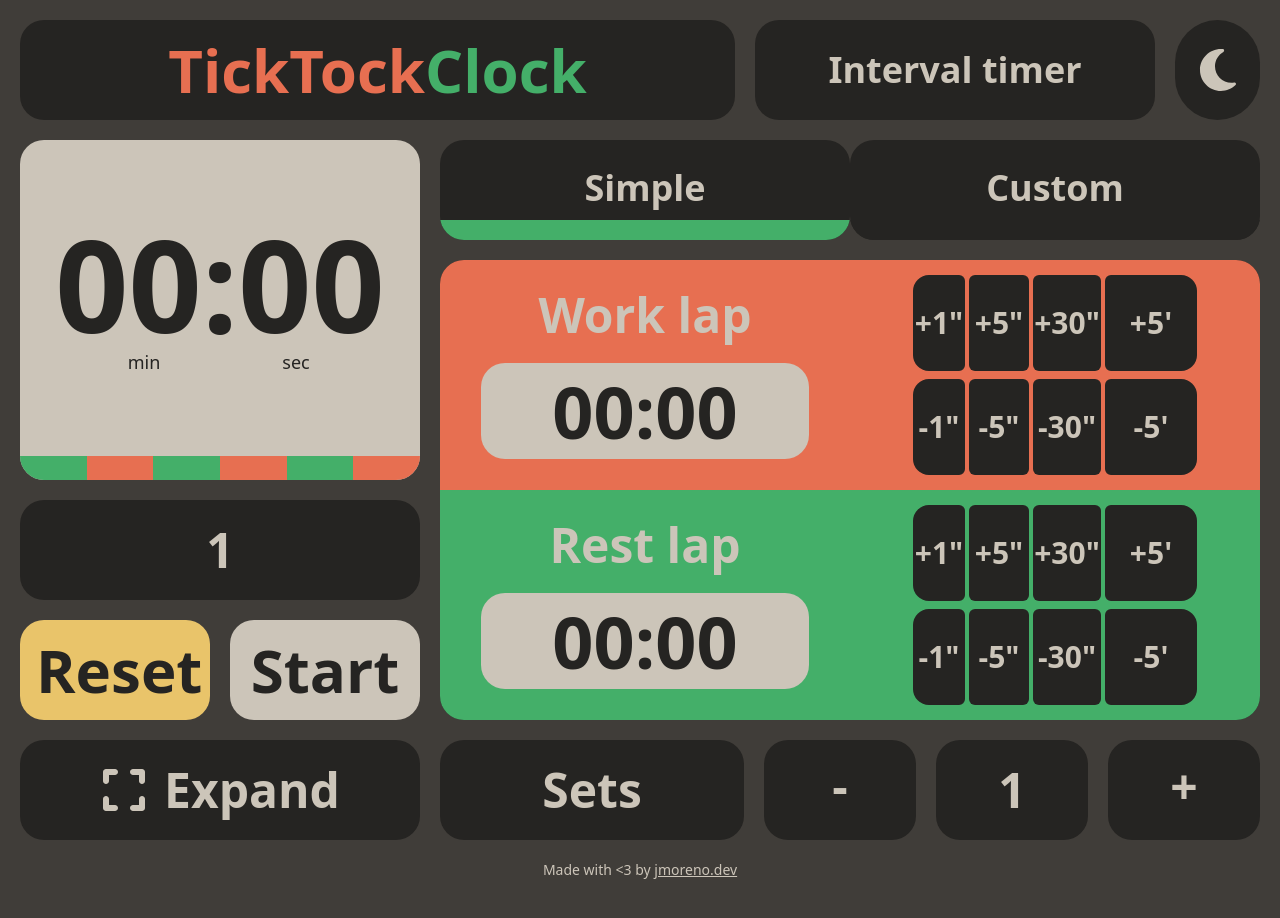
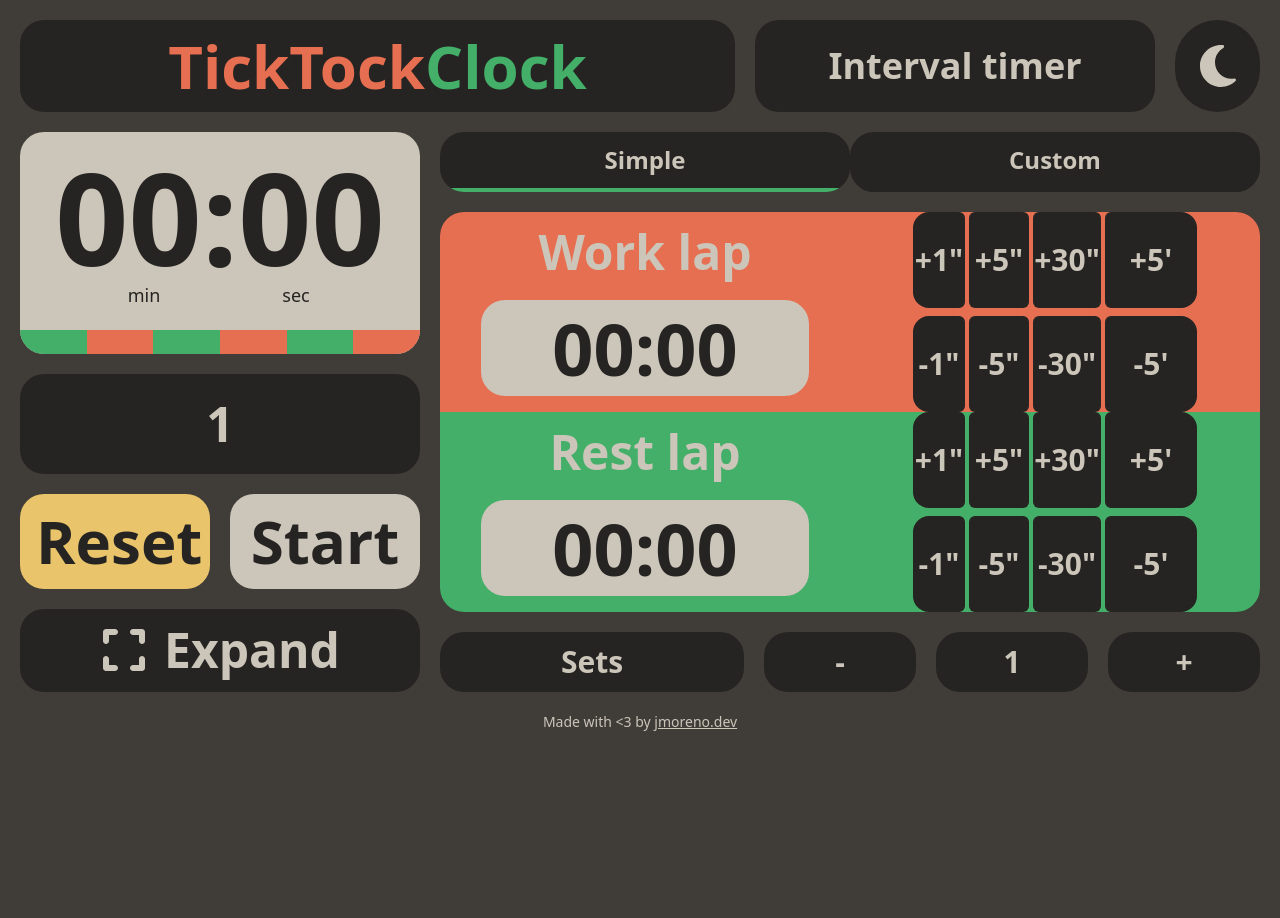
Before and after one commit to jesu-m0/TickTockClock, a React (Vite) app in the folder TickTockClock/: page / in a window 1280 px wide. Shown: the top 918 px of the page. After the commit the page ends 816 px from the top, so only its background shows below. Built offline with nearby package versions, Linux system fonts and the light colour scheme.

Commit message:
feat: try with opus

```diff
--- a/TickTockClock/src/components/SimpleInfo/SimpleInfo.tsx
+++ b/TickTockClock/src/components/SimpleInfo/SimpleInfo.tsx
@@ -183,11 +183,11 @@ const SimpleInfo: React.FC = () => {
             <div className='order-9 lg:order-6 lg:col-span-8 col-span-12 lg:row-span-5 row-span-8 flex flex-col lg:gap-5 gap-3'>
 
                   {/* First section - Work and Rest */}
-                  <div className='flex-grow rounded-3xl content-center dark:bg-eerieBlack bg-floralWhite flex flex-col'>
-                        <div className='h-full'>
+                  <div className='flex-1 rounded-3xl content-center dark:bg-eerieBlack bg-floralWhite flex flex-col min-h-0'>
+                        <div className='h-full flex flex-col'>
 
                               {/* Work Section */}
-                              <div className='h-1/2 items-center flex lg:flex-row flex-col justify-evenly bg-burntSienna rounded-t-3xl'>
+                              <div className='flex-1 items-center flex lg:flex-row flex-col justify-evenly bg-burntSienna rounded-t-3xl'>
 
                                     {/* Work Timer Display */}
                                     <div className='time-controls-layout'>
@@ -234,7 +234,7 @@ const SimpleInfo: React.FC = () => {
 
 
                               {/* Rest Section */}
-                              <div className='h-1/2 items-center flex lg:flex-row flex-col justify-evenly rounded-b-3xl bg-jade'>
+                              <div className='flex-1 items-center flex lg:flex-row flex-col justify-evenly rounded-b-3xl bg-jade'>
                                     {/* Rest Timer Display */}
                                     <div className='time-controls-layout'>
                                           <p className="timer-phase-title">Rest lap</p>
@@ -281,9 +281,9 @@ const SimpleInfo: React.FC = () => {
                   </div>
 
                   {/* Sets management */}
-                  <div className='lg:h-[100px] h-[10vh] min-h-[60px] rounded-3xl flex items-center lg:gap-5 gap-2 sm:gap-3'>
+                  <div className='h-[60px] rounded-3xl flex items-center lg:gap-5 gap-2 sm:gap-3'>
                         <div className='dark:bg-eerieBlack bg-floralWhite rounded-3xl h-full w-2/5 flex items-center justify-center'>
-                              <p className="dark:text-timberwolf text-blackOlive lg:text-5xl text-2xl sm:text-3xl font-black">Sets</p>
+                              <p className="dark:text-timberwolf text-blackOlive text-2xl lg:text-3xl font-black">Sets</p>
                         </div>
                         <div
                               className={`dark:bg-eerieBlack bg-floralWhite rounded-3xl h-full w-1/5 flex items-center justify-center
@@ -291,10 +291,10 @@ const SimpleInfo: React.FC = () => {
                                     ${minusClicked ? 'scale-animation' : ''}`}
                               onClick={handleSetsDown}
                         >
-                              <p className="dark:text-timberwolf text-blackOlive lg:text-5xl text-3xl sm:text-4xl font-black pb-2">-</p>
+                              <p className="dark:text-timberwolf text-blackOlive text-2xl lg:text-3xl font-black">-</p>
                         </div>
                         <div className='dark:bg-eerieBlack bg-floralWhite rounded-3xl h-full w-1/5 flex items-center justify-center'>
-                              <p className="dark:text-timberwolf text-blackOlive lg:text-5xl text-3xl sm:text-4xl font-black">{simpleTimerInfo.sets}</p>
+                              <p className="dark:text-timberwolf text-blackOlive text-2xl lg:text-3xl font-black">{simpleTimerInfo.sets}</p>
                         </div>
                         <div
                               className={`dark:bg-eerieBlack bg-floralWhite rounded-3xl h-full w-1/5 flex items-center justify-center
@@ -302,7 +302,7 @@ const SimpleInfo: React.FC = () => {
                                     ${plusClicked ? 'scale-animation' : ''}`}
                               onClick={handleSetsUp}
                         >
-                              <p className="dark:text-timberwolf text-blackOlive lg:text-5xl text-3xl sm:text-4xl font-black pb-2">+</p>
+                              <p className="dark:text-timberwolf text-blackOlive text-2xl lg:text-3xl font-black">+</p>
                         </div>
                   </div>
             </div>
--- a/TickTockClock/src/components/mainPage.tsx
+++ b/TickTockClock/src/components/mainPage.tsx
@@ -168,12 +168,12 @@ const MainPage: React.FC = () => {
       return (
             <div className="pb-16">
                   <div className="container mx-auto p-5">
-                        <div className="grid grid-cols-12 lg:gap-5 gap-3" style={{ gridAutoRows: 'clamp(60px, 8vw, 100px)' }}>
+                        <div className="grid grid-cols-12 lg:gap-5 gap-3" style={{ gridAutoRows: 'minmax(60px, auto)' }}>
                               <Header></Header>
 
                               {/*Clock */}
                               <div
-                                    className={`order-4 lg:order-4 lg:col-span-4 col-span-12 row-span-4 rounded-3xl content-center flex flex-col lg:gap-5 gap-3
+                                    className={`order-4 lg:order-4 lg:col-span-4 col-span-12 lg:row-span-4 row-span-4 rounded-3xl content-center flex flex-col lg:gap-5 gap-3
                                     ${simpleTimerInfo.currentAnimation ===
                                                 AnimationType.ALREADY_RESET ||
                                                 simpleTimerInfo.currentAnimation ===
@@ -186,21 +186,21 @@ const MainPage: React.FC = () => {
                               </div>
 
                               {/*Mode selection*/}
-                              <div id="modeSelection" className="order-8 lg:order-5 lg:col-span-8 col-span-12 row-span-1 content-center flex">
+                              <div id="modeSelection" className="order-8 lg:order-5 lg:col-span-8 col-span-12 row-span-1 h-[60px] flex">
                                     {/*Simple btn*/}
-                                    <div className="w-1/2 h-full rounded-3xl content-center dark:bg-eerieBlack bg-floralWhite cursor-pointer flex flex-col overflow-hidden"
+                                    <div className="w-1/2 h-full rounded-3xl dark:bg-eerieBlack bg-floralWhite cursor-pointer flex flex-col overflow-hidden"
                                           onClick={changeToSimple}>
 
                                           {/*Title*/}
-                                          <div className="lg:pt-4 pt-2 px-4 h-4/5 flex items-center justify-center">
-                                                <p className={`font-extrabold dark:text-timberwolf text-blackOlive text-2xl lg:text-4xl text-center transition-colors duration-300`}>
+                                          <div className="px-4 flex-1 flex items-center justify-center">
+                                                <p className={`font-extrabold dark:text-timberwolf text-blackOlive text-xl lg:text-2xl text-center transition-colors duration-300`}>
                                                       Simple
                                                 </p>
                                           </div>
 
                                           {/*Bar*/}
-                                          <div className="w-full flex flex-row h-1/5">
-                                                <div className={`h-full flex-1 rounded-b-3xl transform duration-300
+                                          <div className="w-full h-1">
+                                                <div className={`h-full w-full rounded-b-3xl transform duration-300
                                                       ${isSimpleMode ? "bg-jade" : "dark:bg-eerieBlack bg-floralWhite"}`}>
                                                 </div>
                                           </div>
@@ -208,19 +208,19 @@ const MainPage: React.FC = () => {
 
                                     {/*Custom btn*/}
                                     <div
-                                          className="w-1/2 h-full rounded-3xl content-center dark:bg-eerieBlack bg-floralWhite cursor-pointer flex flex-col overflow-hidden"
+                                          className="w-1/2 h-full rounded-3xl dark:bg-eerieBlack bg-floralWhite cursor-pointer flex flex-col overflow-hidden"
                                           onClick={changeToCustom}
                                     >
                                           {/*Title*/}
-                                          <div className="pt-2 lg:pt-4 px-4 h-4/5 flex justify-center items-center">
-                                                <p className={`font-extrabold dark:text-timberwolf text-blackOlive text-2xl lg:text-4xl text-center transition-colors duration-300`}>
+                                          <div className="px-4 flex-1 flex justify-center items-center">
+                                                <p className={`font-extrabold dark:text-timberwolf text-blackOlive text-xl lg:text-2xl text-center transition-colors duration-300`}>
                                                       Custom
                                                 </p>
                                           </div>
 
                                           {/*Bar*/}
-                                          <div className="w-full flex flex-row h-1/5">
-                                                <div className={`h-full flex-1 rounded-b-3xl transform duration-300
+                                          <div className="w-full h-1">
+                                                <div className={`h-full w-full rounded-b-3xl transform duration-300
                                                                   ${isSimpleMode ? "dark:bg-eerieBlack bg-floralWhite" : "bg-jade"}`}>
 
                                                 </div>
```
Also changed, not shown: TickTockClock/src/components/CustomInfo/CustomInfo.tsx (+10 -10 lines).
